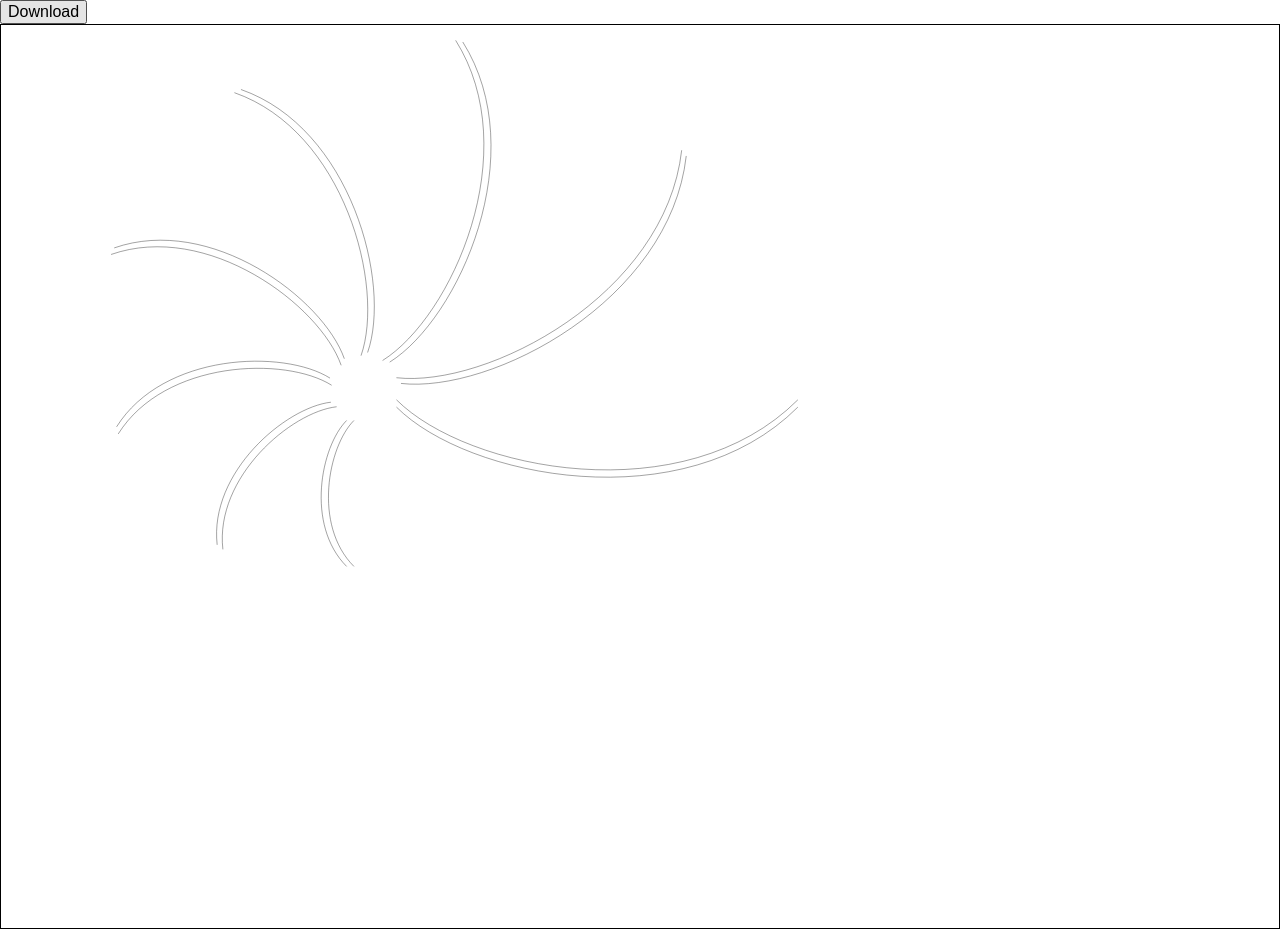
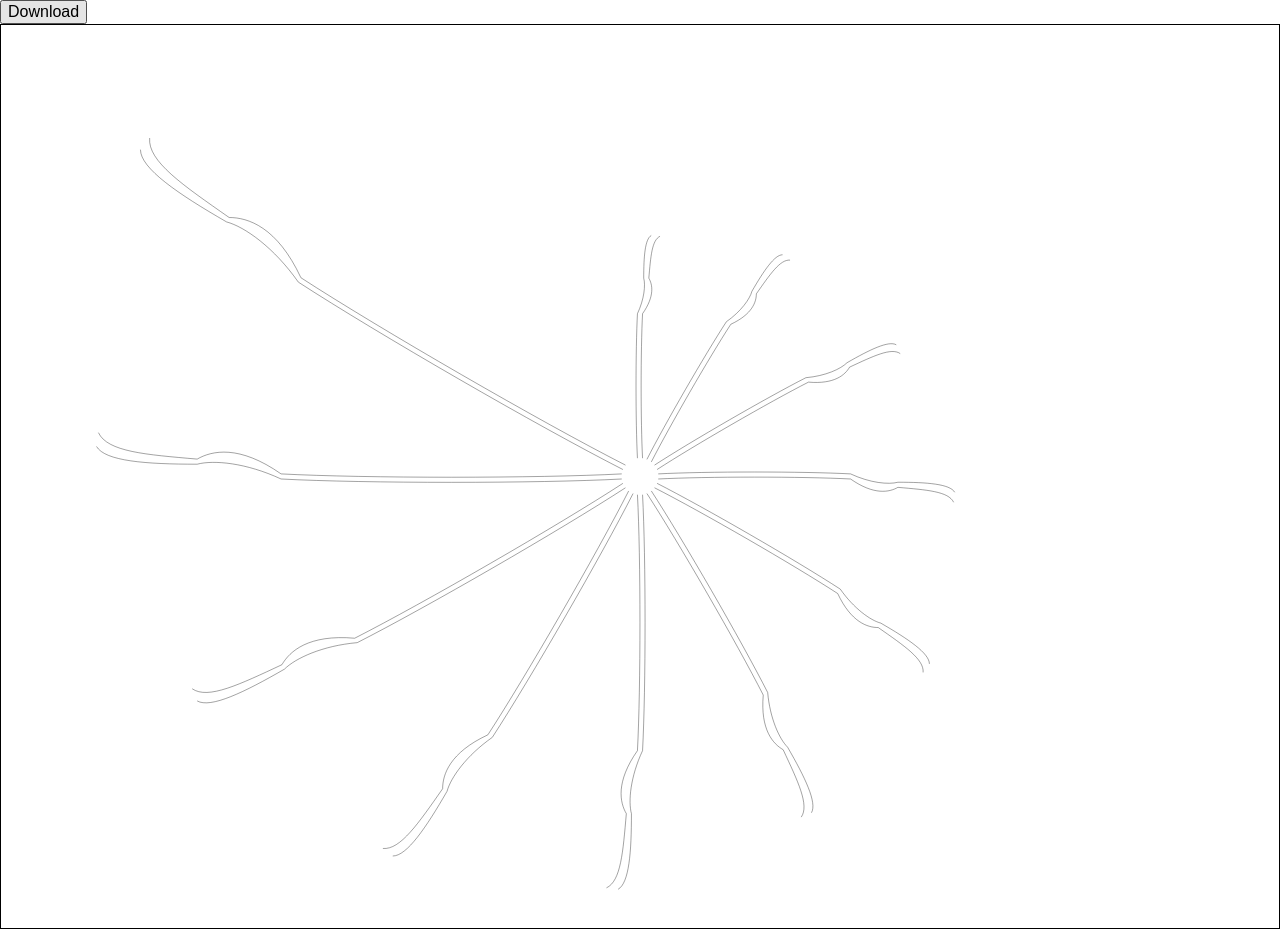
Before and after one commit to moyotsukai/bezier-generator, a React (Create React App) app: page / in a window 1280 px wide. Built offline with nearby package versions, Linux system fonts and the light colour scheme.

Commit message:
Initial commit

```diff
--- /dev/null
+++ b/src/bezier/rotatePath.ts
@@ -0,0 +1,21 @@
+import { BezierPath } from "../types/BezierPath.type"
+import { Coordinate } from "../types/Coordinate.type"
+import { rotatePoint } from "./rotatePoint"
+
+type Props = {
+  center: Coordinate
+  angle: number
+  path: BezierPath[]
+}
+
+export const rotatePath = (props: Props): BezierPath[] => {
+  const rotated: BezierPath[] = props.path.map((curve) => {
+    const m: Coordinate = rotatePoint({ center: props.center, angle: props.angle, point: curve.m })
+    const c = curve.c.map((controlPoint) => (
+      rotatePoint({ center: props.center, angle: props.angle, point: controlPoint })
+    )) as [Coordinate, Coordinate, Coordinate]
+    return { m: m, c: c }
+  })
+
+  return rotated
+}
--- /dev/null
+++ b/src/bezier/rotatePoint.ts
@@ -0,0 +1,16 @@
+import { Coordinate } from "../types/Coordinate.type"
+import { cos, sin } from "../utils/Math"
+
+type Props = {
+  center: Coordinate
+  angle: number
+  point: Coordinate
+}
+
+export const rotatePoint = ({ center, angle, point }: Props): Coordinate => {
+  const replacedAngle = -angle
+  const x = center.x + (point.x - center.x) * cos(replacedAngle) - (point.y - center.y) * sin(replacedAngle)
+  const y = center.y + (point.y - center.y) * cos(replacedAngle) + (point.x - center.x) * sin(replacedAngle)
+
+  return { x: x, y: y }
+}
--- a/src/components/pages/Index.tsx
+++ b/src/components/pages/Index.tsx
@@ -1,6 +1,7 @@
 import React, { useRef } from 'react'
-import Omugai from '../works/Omugai'
 import styles from '../../styles/pages/Index.module.css'
+import Aoigai from '../works/Aoigai'
+import Example from '../works/Example'
 
 const Index: React.FC = () => {
   const svgContainerRef = useRef<HTMLDivElement>(null)
@@ -24,7 +25,7 @@ const Index: React.FC = () => {
     <div>
       <button onClick={downloadSvg}>Download</button>
       <div ref={svgContainerRef}>
-        <Omugai />
+        <Aoigai />
       </div>
     </div>
   )
--- /dev/null
+++ b/src/components/works/Aoigai.tsx
@@ -0,0 +1,154 @@
+import React from 'react'
+import { bezierPoints } from '../../bezier/bezierPoints'
+import Svg from '../Svg/Svg'
+import SvgPath from '../Svg/SvgPath'
+import { BezierPath } from '../../types/BezierPath.type'
+import { Coordinate } from '../../types/Coordinate.type'
+import { rotatePath } from '../../bezier/rotatePath'
+
+const STEPS = 11
+const EACH_ROTATE_ANGLE = -30
+const OVERALL_SCALE = 0.9
+
+const Aoigai: React.FC = () => {
+  const pathGroups: BezierPath[][] = Array(STEPS).fill(0).map((_, index) => {
+    const middlePoint: Coordinate = { x: 3508 / 2, y: 2480 / 2 }
+    const SCALE = Math.pow(1.1, 1 + index) * OVERALL_SCALE
+    const RAIL_DIFFERENCE = 14
+    const ROTATE_ANGLE: number = EACH_ROTATE_ANGLE * index
+
+    return [
+      rotatePath({
+        center: middlePoint,
+        angle: ROTATE_ANGLE,
+        path: bezierPoints({
+          start: { x: middlePoint.x - RAIL_DIFFERENCE / 2, y: middlePoint.y - 50 },
+          controls: [{
+            da: 90,
+            dl: 400 * SCALE,
+            sca: 3,
+            scl: 100 * SCALE,
+            dca: 3,
+            dcl: 100 * SCALE
+          }, {
+            da: 80,
+            dl: 100 * SCALE,
+            sca: -15,
+            scl: 45 * SCALE,
+            dca: -25,
+            dcl: 20 * SCALE
+          }, {
+            da: 80,
+            dl: 120 * SCALE,
+            sca: 10,
+            scl: 60 * SCALE,
+            dca: 50,
+            dcl: 20 * SCALE
+          }]
+        })
+      }),
+      rotatePath({
+        center: middlePoint,
+        angle: ROTATE_ANGLE,
+        path: bezierPoints({
+          start: { x: middlePoint.x + RAIL_DIFFERENCE / 2, y: middlePoint.y - 50 },
+          controls: [{
+            da: 90,
+            dl: 400 * SCALE,
+            sca: 3,
+            scl: 100 * SCALE,
+            dca: 3,
+            dcl: 100 * SCALE
+          }, {
+            da: 80,
+            dl: 100 * SCALE,
+            sca: -25,
+            scl: 60 * SCALE,
+            dca: -40,
+            dcl: 20 * SCALE
+          }, {
+            da: 75,
+            dl: 120 * SCALE,
+            sca: 10,
+            scl: 60 * SCALE,
+            dca: 50,
+            dcl: 25 * SCALE
+          }]
+        })
+      })
+
+      // bezierPoints({
+      //   start: rotatePoint({
+      //     center: middlePoint,
+      //     angle: ROTATE_ANGLE,
+      //     point: { x: middlePoint.x - RAIL_DIFFERENCE / 2, y: middlePoint.y - 10 }
+      //   }),
+      //   controls: [{
+      //     da: 90 + ROTATE_ANGLE,
+      //     dl: 400 * SCALE,
+      //     sca: 3,
+      //     scl: 100 * SCALE,
+      //     dca: 3,
+      //     dcl: 100 * SCALE
+      //   }, {
+      //     da: 80 + ROTATE_ANGLE,
+      //     dl: 100 * SCALE,
+      //     sca: -15,
+      //     scl: 45 * SCALE,
+      //     dca: -25,
+      //     dcl: 20 * SCALE
+      //   }, {
+      //     da: 80 + ROTATE_ANGLE,
+      //     dl: 120 * SCALE,
+      //     sca: 10,
+      //     scl: 60 * SCALE,
+      //     dca: 50,
+      //     dcl: 20 * SCALE
+      //   }]
+      // }),
+      // bezierPoints({
+      //   start: rotatePoint({
+      //     center: middlePoint,
+      //     angle: ROTATE_ANGLE,
+      //     point: { x: middlePoint.x + RAIL_DIFFERENCE / 2, y: middlePoint.y - 10 }
+      //   }),
+      //   controls: [{
+      //     da: 90 + ROTATE_ANGLE,
+      //     dl: 400 * SCALE,
+      //     sca: 3,
+      //     scl: 100 * SCALE,
+      //     dca: 3,
+      //     dcl: 100 * SCALE
+      //   }, {
+      //     da: 80 + ROTATE_ANGLE,
+      //     dl: 100 * SCALE,
+      //     sca: -25,
+      //     scl: 60 * SCALE,
+      //     dca: -40,
+      //     dcl: 20 * SCALE
+      //   }, {
+      //     da: 75 + ROTATE_ANGLE,
+      //     dl: 120 * SCALE,
+      //     sca: 10,
+      //     scl: 60 * SCALE,
+      //     dca: 50,
+      //     dcl: 25 * SCALE
+      //   }]
+      // }),
+    ].flat()
+  })
+
+  return (
+    <Svg>
+      {pathGroups.map((paths, index) => (
+        <g key={index}>
+          {paths.map((path, index) => (
+            <SvgPath path={path} key={index} />
+          ))}
+        </g>
+      ))}
+    </Svg>
+  )
+}
+
+export default Aoigai
--- a/src/components/works/Omugai.tsx
+++ /dev/null
@@ -1,64 +0,0 @@
-import React from 'react'
-import { bezierPoints } from '../../bezier/bezierPoints'
-import Svg from '../Svg/Svg'
-import SvgPath from '../Svg/SvgPath'
-import { BezierPath } from '../../types/BezierPath.type'
-import { Coordinate } from '../../types/Coordinate.type'
-import { cos, sin } from '../../utils/Math'
-
-const LENGTH_WEIGHT = 100
-const MAX_ANGLE = 270
-const STEPS = 8
-
-const Omugai: React.FC = () => {
-  const pathGroups: BezierPath[][] = Array(STEPS).fill(0).map((_, index) => {
-    const scale = 1 + LENGTH_WEIGHT * index / 400
-    const startPoint: Coordinate = {
-      x: 1000 - cos(300 + MAX_ANGLE / (STEPS - 1) * index) * 100,
-      y: 1000 - sin(300 + MAX_ANGLE / (STEPS - 1) * index) * 100
-    }
-    const offset: Coordinate = {
-      x: cos(MAX_ANGLE / (STEPS - 1) * index) * 20,
-      y: sin(MAX_ANGLE / (STEPS - 1) * index) * 20
-    }
-
-    return [
-      bezierPoints({
-        start: startPoint,
-        controls: [{
-          da: 270 - MAX_ANGLE / (STEPS - 1) * index,
-          dl: 400 * scale,
-          sca: -45,
-          scl: 100 * scale,
-          dca: -45,
-          dcl: 160 * scale
-        }]
-      }),
-      bezierPoints({
-        start: { x: startPoint.x + offset.x, y: startPoint.y + offset.y },
-        controls: [{
-          da: 270 - MAX_ANGLE / (STEPS - 1) * index,
-          dl: 400 * scale,
-          sca: -45,
-          scl: 100 * scale,
-          dca: -45,
-          dcl: 160 * scale
-        }]
-      })
-    ].flat()
-  })
-
-  return (
-    <Svg>
-      {pathGroups.map((paths, index) => (
-        <g key={index}>
-          {paths.map((path, index) => (
-            <SvgPath path={path} key={index} />
-          ))}
-        </g>
-      ))}
-    </Svg>
-  )
-}
-
-export default Omugai
--- a/src/types/BezierPath.type.ts
+++ b/src/types/BezierPath.type.ts
@@ -3,5 +3,4 @@ import { Coordinate } from './Coordinate.type'
 export type BezierPath = {
   m: Coordinate
   c: [Coordinate, Coordinate, Coordinate]
-  // s?: [Coordinate, Coordinate]
 }
```
Also changed, not shown: src/components/works/Example.tsx (+3 -7 lines), src/utils/Math.ts (line endings or trailing spaces), 1 other file (tests, documents, lock files or other folders).
